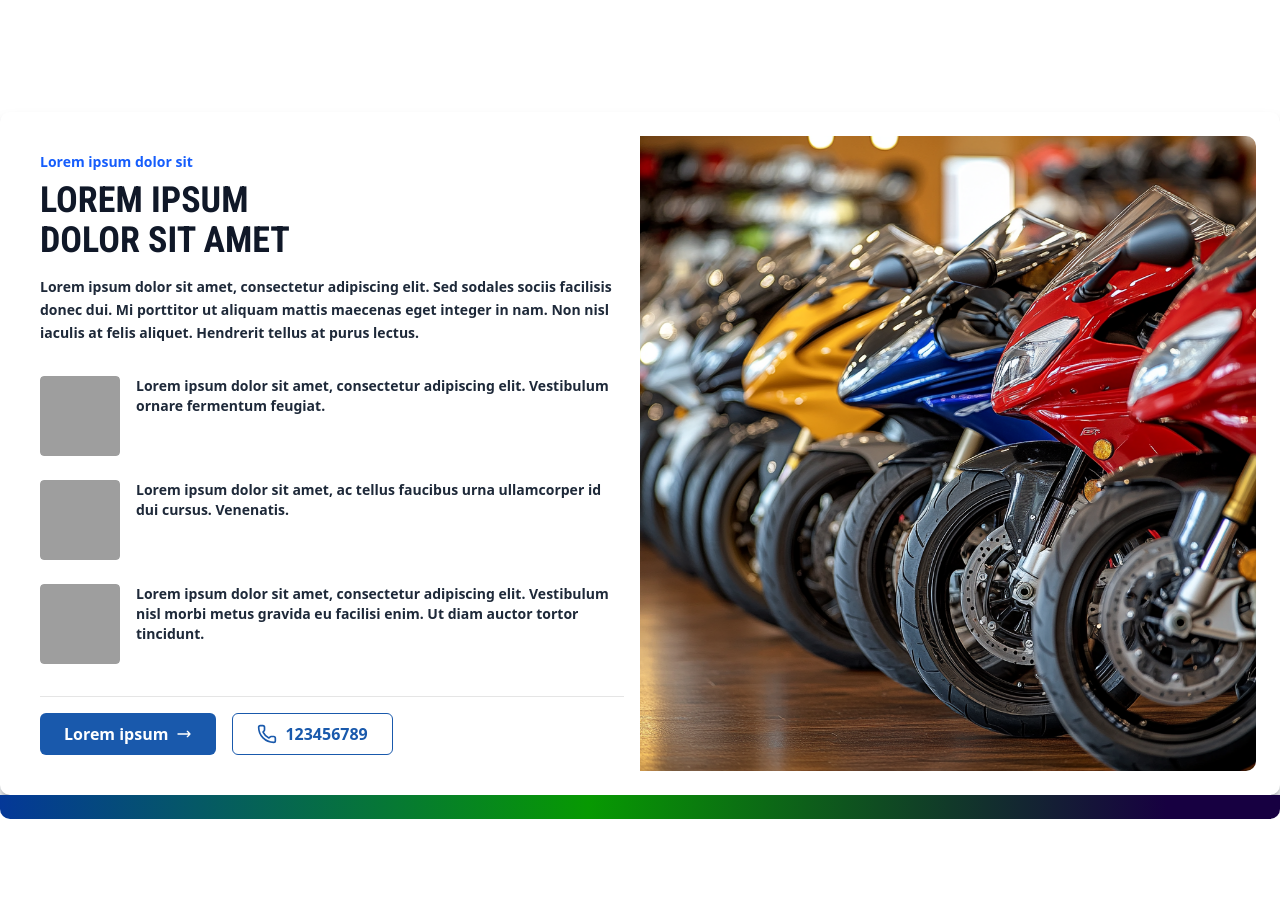
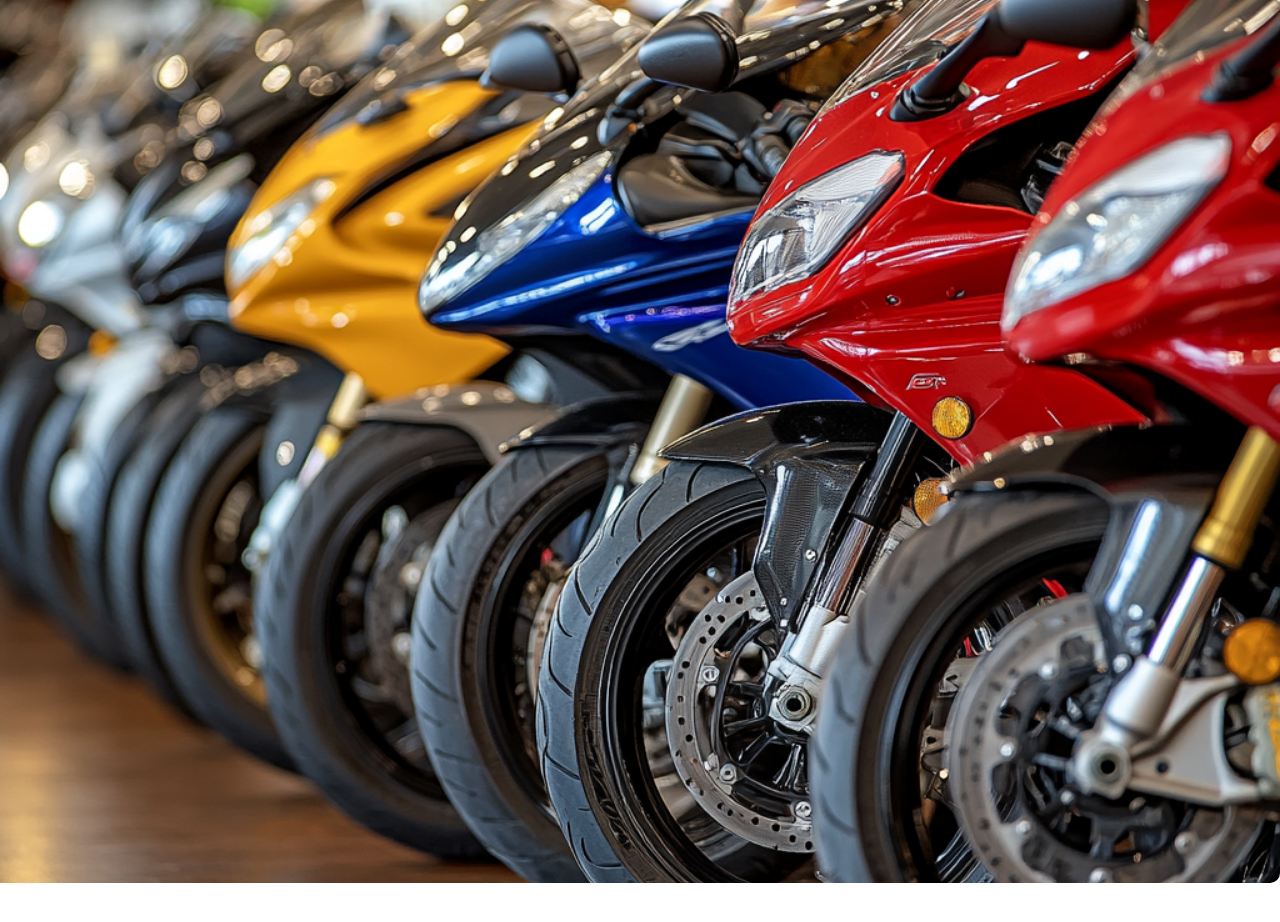
Before and after one commit to lakshya2207/Web_By_Wolf, a Next.js app: page / in a window 1280 px wide. Shown: the part 600-1522 px from the top of the page. Built offline with nearby package versions, Linux system fonts and the light colour scheme; grey boxes are pictures that could not be loaded.

Commit message:
Update HeroSection.tsx

```diff
--- a/components/HeroSection.tsx
+++ b/components/HeroSection.tsx
@@ -63,14 +63,13 @@ const HeroSection = () => {
         </div>
 
         {/* Right Column */}
-        <div className="md:w-1/2 relative h-72 md:h-auto">
        <Image
   src="/bike_row.png"
   alt="Row of motorcycles"
   fill
   className="object-cover rounded-lg md:rounded-l-none"
 />
-        </div>
+
       </div>
 
       {/* Gradient Section */}
```
Lines whose indentation alone changed are shown as unchanged.
